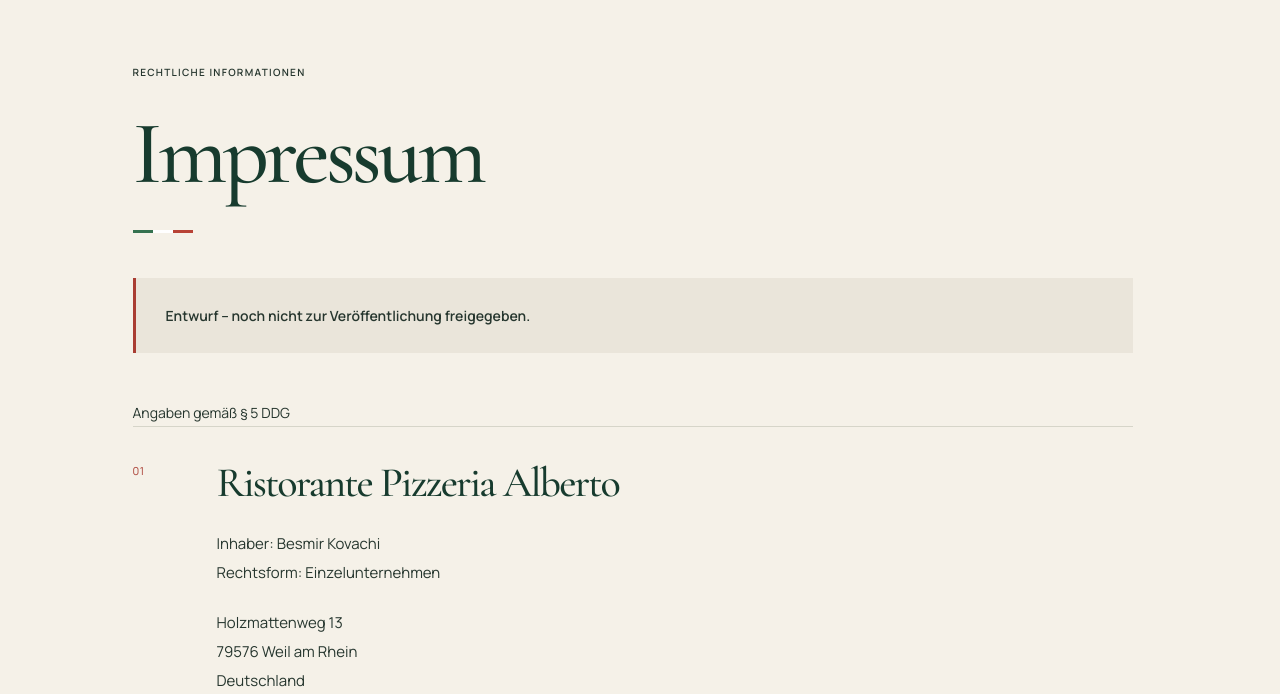
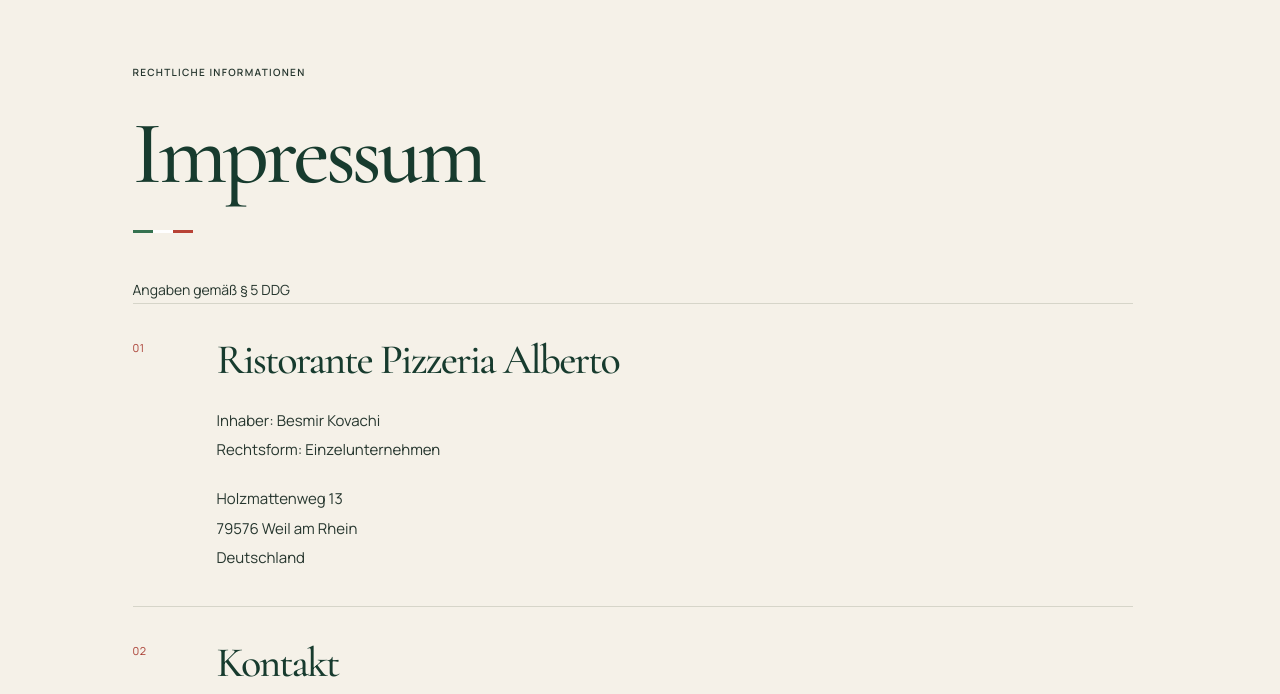
Before and after one commit to besmirkovachi/alberto-website, a website: page impressum.html in a window 1280 px wide. Shown: the part 106-800 px from the top of the page. Drawn offline with Linux system fonts and the light colour scheme.

Commit message:
Remove Impressum draft notice for owner-authorized publication

```diff
--- a/impressum.html
+++ b/impressum.html
@@ -17,9 +17,6 @@
   <span class="tricolore" aria-hidden="true"></span>
 </section>
 <section class="legal-content container section-bottom">
-  <div class="draft-notice">
-    <strong>Entwurf – noch nicht zur Veröffentlichung freigegeben.</strong>
-  </div>
   <p>Angaben gemäß § 5 DDG</p>
   <section class="legal-section" aria-labelledby="legal-provider">
   <h2 id="legal-provider"><span class="legal-number" aria-hidden="true">01</span>Ristorante Pizzeria Alberto</h2>
```
